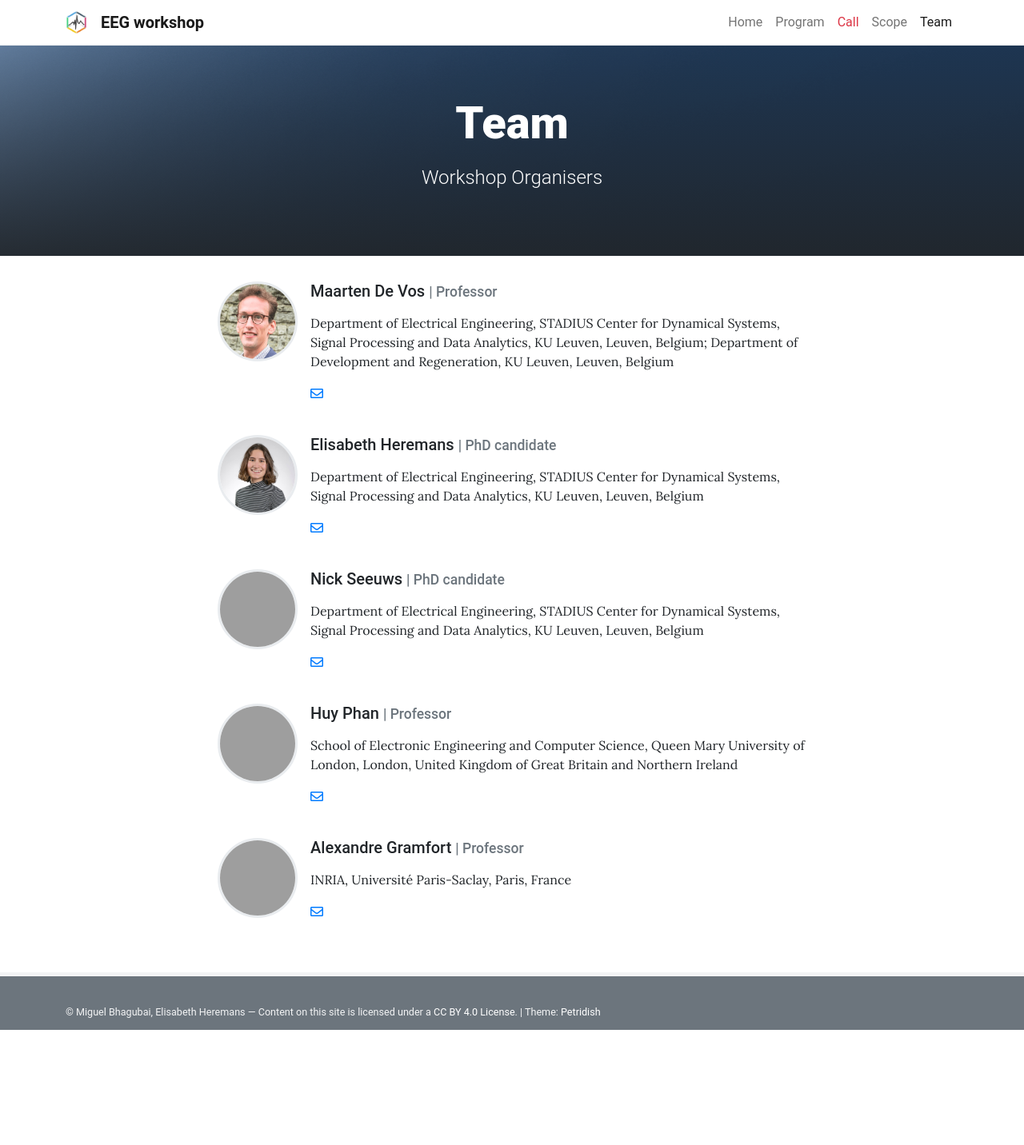
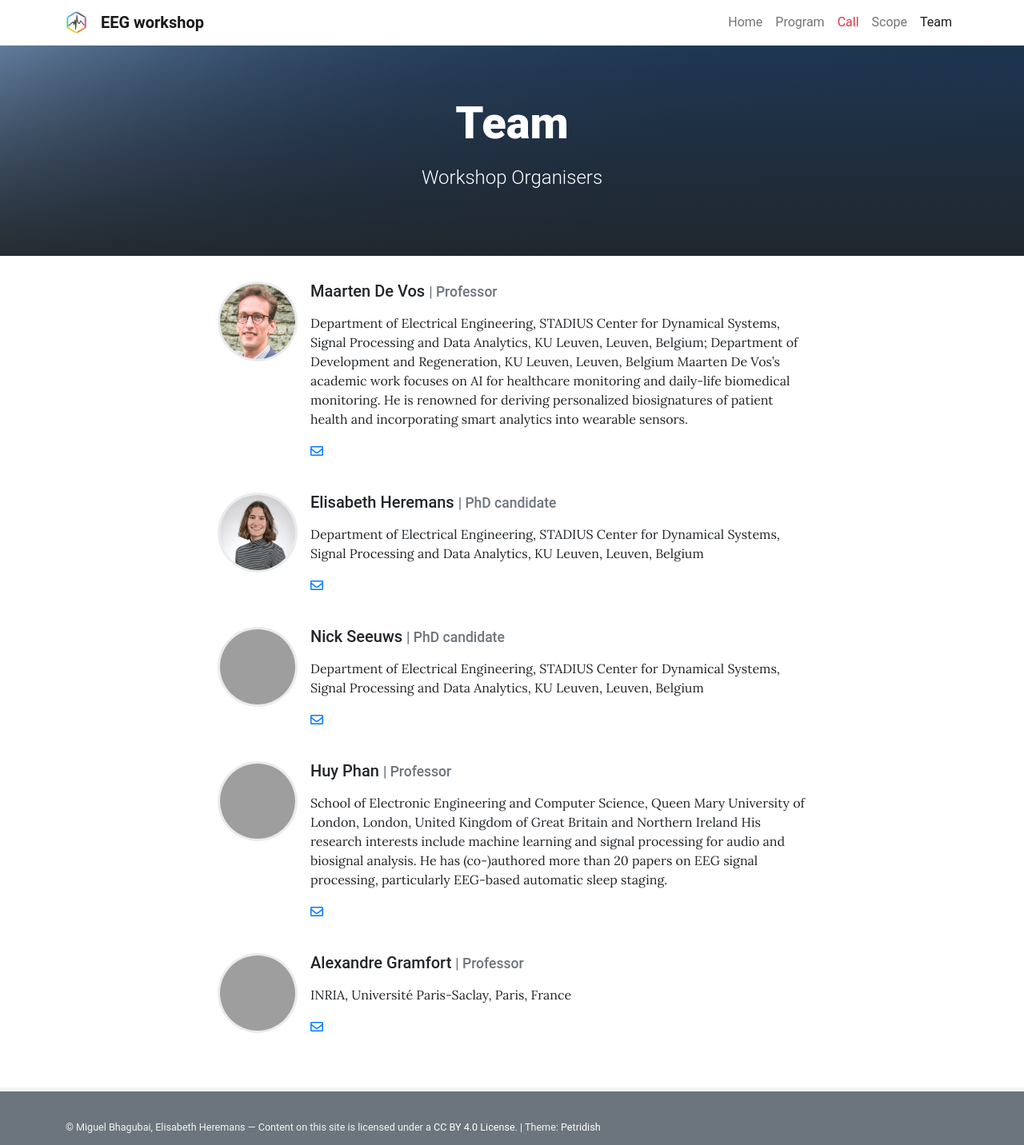
Before and after one commit to biomedepi/eegworkshop, a Jekyll site: the page built from pages/team.md, in a window 1280 px wide, cut to the strip 0-1432 px from the top of the page. Shown: the whole strip at 80% size. Built offline with Jekyll 4.4.1, drawn with Linux system fonts in a browser that asks for light colours; before the commit the page ends 1288 px from its top, so only the background shows below that; grey boxes are pictures that could not be loaded.

Commit message:
Update team.yml

```diff
--- a/_data/team.yml
+++ b/_data/team.yml
@@ -6,6 +6,10 @@
   description: >
     Department of Electrical Engineering, STADIUS Center for Dynamical Systems, Signal Processing and Data Analytics, KU Leuven, Leuven, Belgium;
     Department of Development and Regeneration, KU Leuven, Leuven, Belgium
+
+    Maarten De Vos's academic work focuses on AI for healthcare monitoring and daily-life biomedical monitoring.
+    He is renowned for deriving personalized biosignatures of patient health and incorporating smart analytics into wearable sensors.
+
   email: maarten.devos@kuleuven.be
 
 - name: Elisabeth Heremans
@@ -27,6 +31,8 @@
   image: assets/theme/images/huy_pick.png
   description: >
     School of Electronic Engineering and Computer Science, Queen Mary University of London, London, United Kingdom of Great Britain and Northern Ireland
+
+    His research interests include machine learning and signal processing for audio and biosignal analysis. He has (co-)authored more than 20 papers on EEG signal processing, particularly EEG-based automatic sleep staging.
   email: h.phan@qmul.ac.uk
 
 - name: Alexandre Gramfort
```
